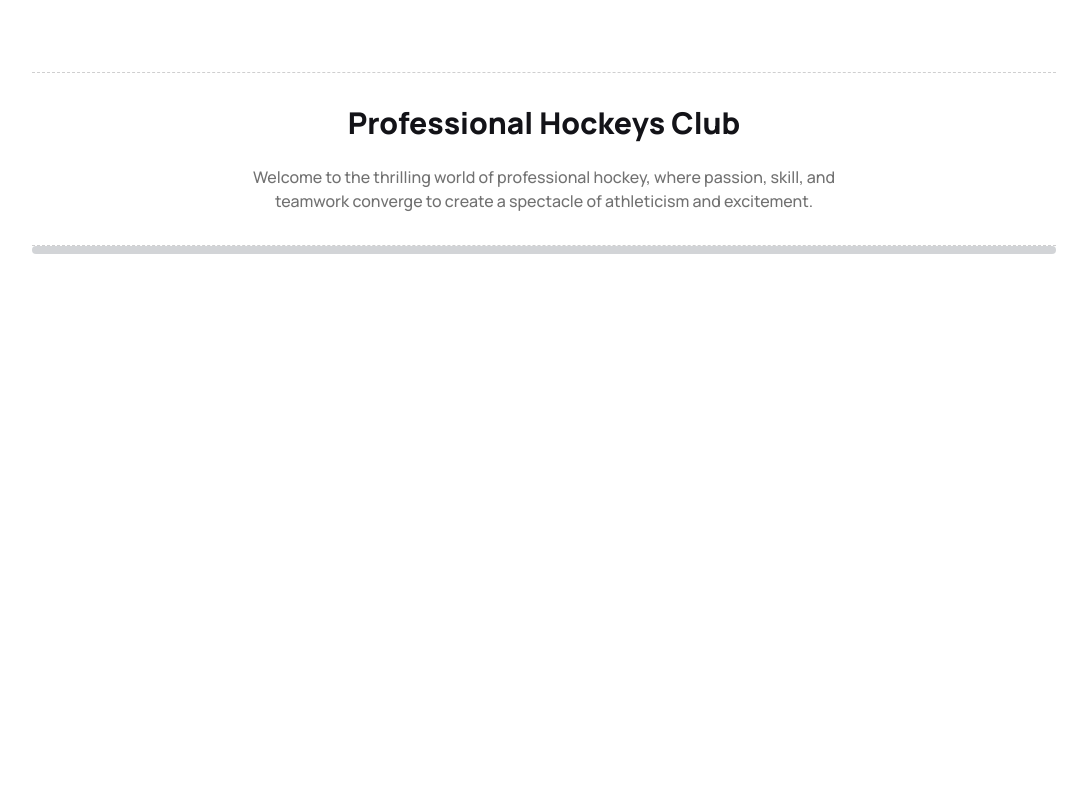
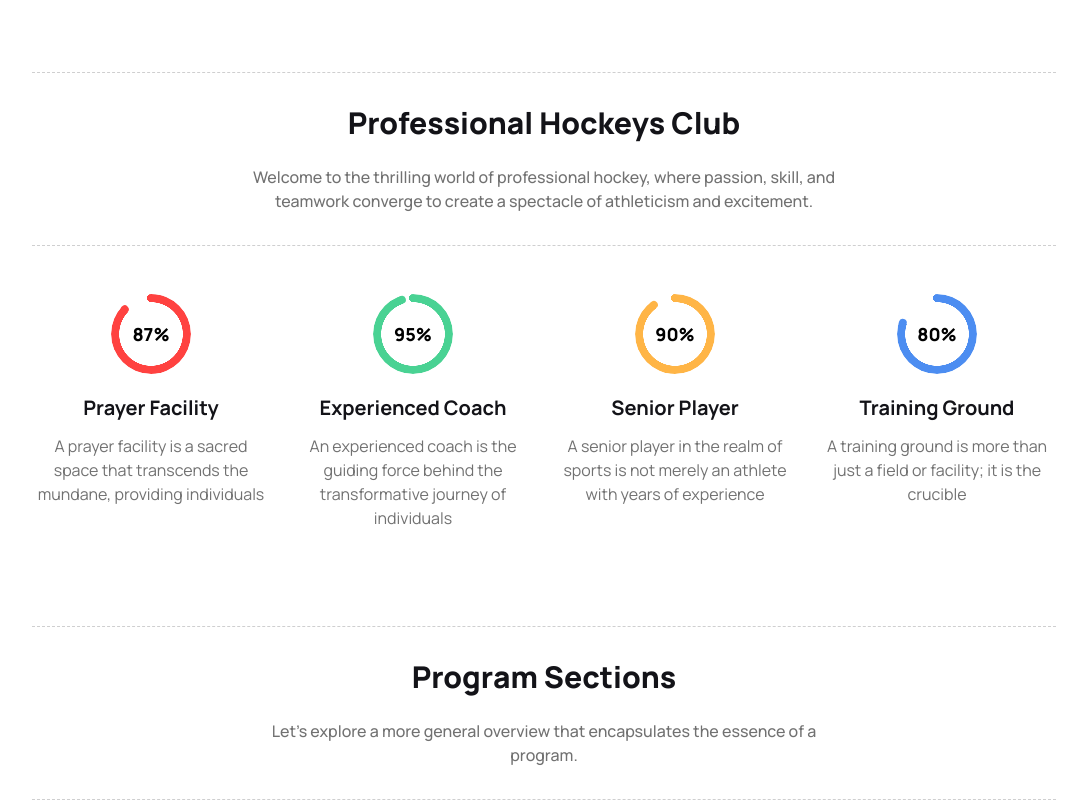
Before and after one commit to snafaro/hokey-s, a plain HTML site: page index.html in a window 1280 px wide. Shown: the part 655-1455 px from the top of the page, without its empty margins (96-1183 px from the left). Before the commit the page ends 909 px from the top, so only its background shows below. Drawn offline with nearby package versions, Linux system fonts and the light colour scheme.

Commit message:
professional section complete

```diff
--- a/index.html
+++ b/index.html
@@ -117,39 +117,48 @@
 
         <!-- progress section start -->
 
-        <section class="progress">
+        <section class="pro-gress grid lg:grid-cols-4 grid-cols-1 mt-6 lg:mt-12 mb-24 gap-6">
 
-            <!-- first progress -->
-
-            <div>
-                <h2></h2>
-                <p></p>
+            <div class="text-center">
+                <div class="radial-progress text-lal" style="--value:87;" role="progressbar"><span class="text-black text-lg font-extrabold">87%</span></div>
+                <h2 class="text-xl text-[#131318] font-semibold mt-5">Prayer Facility</h2>
+                <p class="text-ash text-base max-w-[250px] mx-auto mt-3">A prayer facility is a sacred space that transcends the mundane, providing individuals</p>
             </div>
 
-            <!-- second progress -->
-
-            <div>
-                <h2></h2>
-                <p></p>
+            <div class="text-center">
+                <div class="radial-progress text-[#49D293]" style="--value:95;" role="progressbar"><span class="text-black text-lg font-extrabold">95%</span></div>
+                <h2 class="text-xl text-[#131318] font-semibold mt-5">Experienced Coach</h2>
+                <p class="text-ash text-base max-w-[250px] mx-auto mt-3">An experienced coach is the guiding force behind the transformative journey of individuals</p>
             </div>
 
-            <!-- third progress -->
-
-            <div>
-                <h2></h2>
-                <p></p>
+            <div class="text-center">
+                <div class="radial-progress text-[#ffb546]" style="--value:90;" role="progressbar"><span class="text-black text-lg font-extrabold">90%</span></div>
+                <h2 class="text-xl text-[#131318] font-semibold mt-5">Senior Player</h2>
+                <p class="text-ash text-base max-w-[250px] mx-auto mt-3">A senior player in the realm of sports is not merely an athlete with years of experience</p>
             </div>
 
-            <!-- forth progress -->
+            <div class="text-center">
+                <div class="radial-progress text-[#4C8DF1]" style="--value:80;" role="progressbar"><span class="text-black text-lg font-extrabold">80%</span></div>
+                <h2 class="text-xl text-[#131318] font-semibold mt-5">Training Ground</h2>
+                <p class="text-ash text-base max-w-[250px] mx-auto mt-3">A training ground is more than just a field or facility; it is the crucible </p>
+            </div>
 
-            <div>
-                <h2></h2>
-                <p></p>
-            </div>
+
 
         </section>
 
         <!-- progress section end  -->
+
+        <!-- program section start -->
+
+        <section class="text-center mt-20 prohok">
+            <h2 class=" text-xl lg:text-3xl text-[#131318] font-extrabold">Program Sections</h2>
+            <p class=" text-sm lg:text-base font-medium text-ash lg:max-w-[600px] max-w-[292px] mx-auto mt-4 lg:mt-6"> Let's explore a more general overview that encapsulates the essence of a program.</p>
+        </section>
+
+        <!-- program section end -->
+
+
 
     </main>
 
```
Also changed, not shown: style.css (line endings or trailing spaces).
